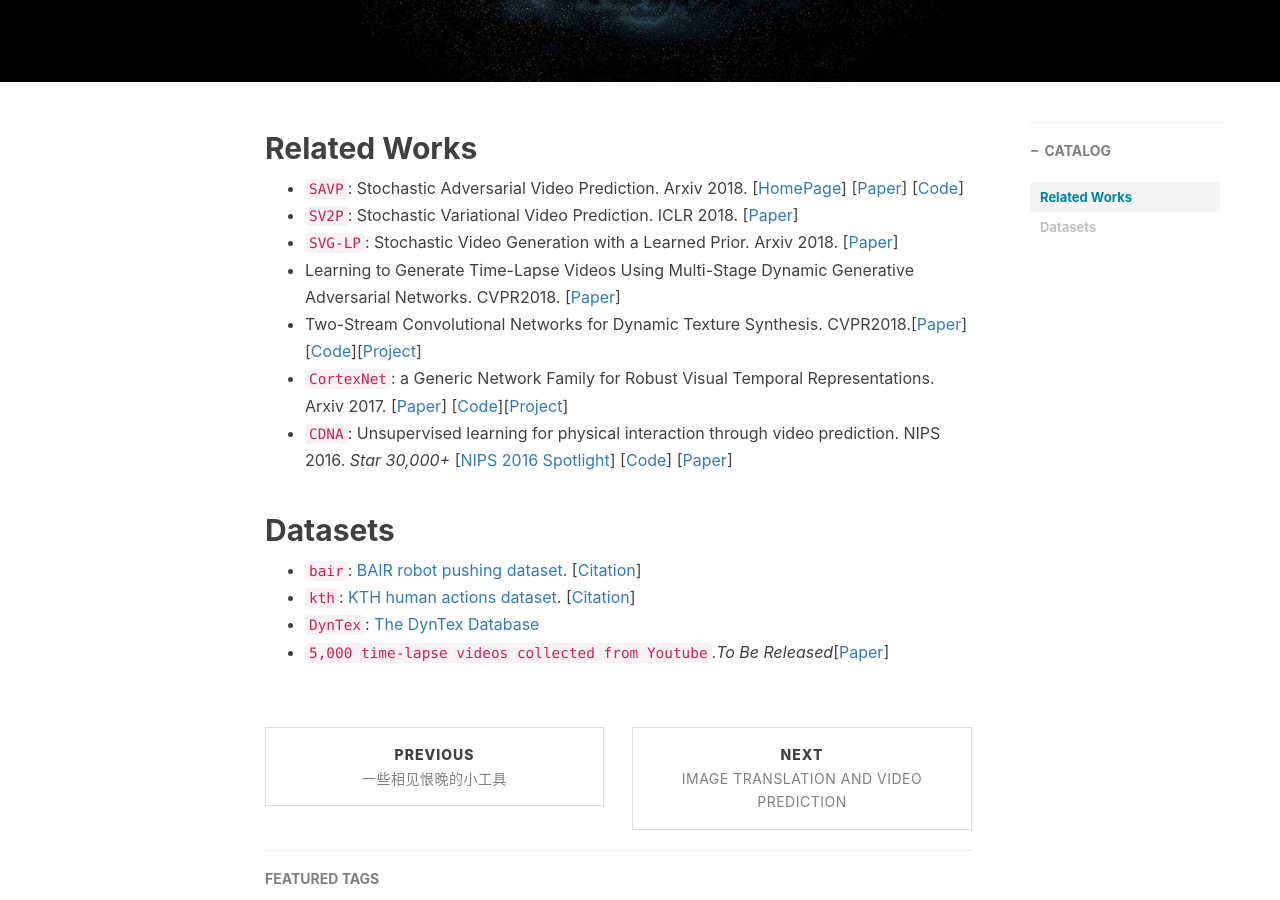
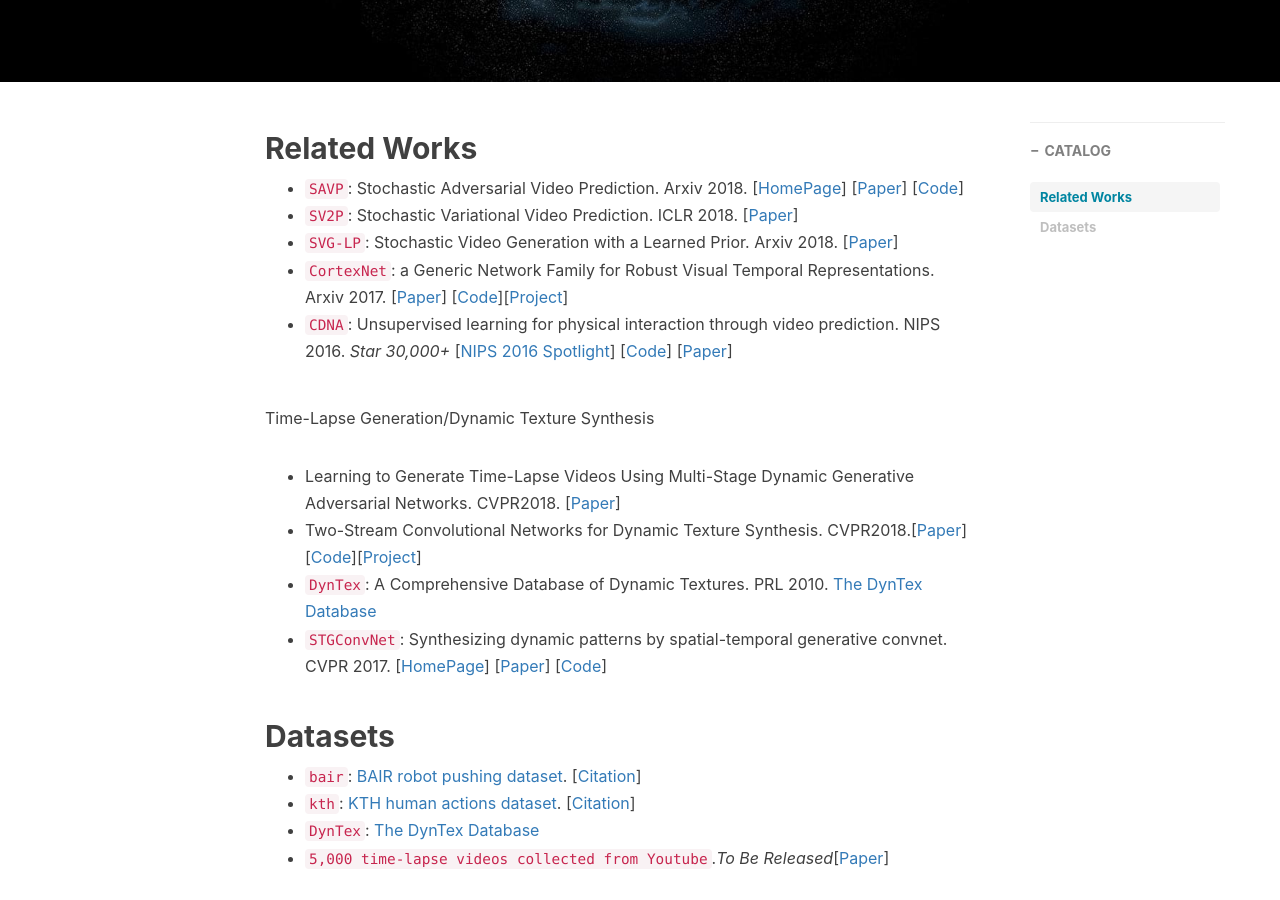
Before and after one commit to bdseal/bdseal.github.io, a Jekyll site: the page built from _posts/2018-04-25-A collection of video prediction.md, in a window 1280 px wide and 900 px high, scrolled down 543 px. Built offline with Jekyll 4.4.1, drawn with Linux system fonts in a browser that asks for light colours; nearby versions of some CDN libraries; comment, search, counter and statistics services are not loaded.

Commit message:
renew posts a collection of video prediction

```diff
--- a/_posts/2018-04-25-A collection of video prediction.md
+++ b/_posts/2018-04-25-A collection of video prediction.md
@@ -14,10 +14,15 @@
 - `SAVP`: Stochastic Adversarial Video Prediction. Arxiv 2018. [[HomePage](https://alexlee-gk.github.io/video_prediction/)] [[Paper](https://arxiv.org/abs/1804.01523)] [[Code](https://github.com/alexlee-gk/video_prediction)]
 - `SV2P`: Stochastic Variational Video Prediction. ICLR 2018. [[Paper](https://arxiv.org/abs/1710.11252)]
 - `SVG-LP`: Stochastic Video Generation with a Learned Prior. Arxiv 2018. [[Paper](https://arxiv.org/abs/1802.07687)]
+- `CortexNet`: a Generic Network Family for Robust Visual Temporal Representations. Arxiv 2017. [[Paper](https://arxiv.org/pdf/1706.02735.pdf)] [[Code](https://github.com/atcold/pytorch-CortexNet)][[Project](https://engineering.purdue.edu/elab/CortexNet/)]
+- `CDNA`: Unsupervised learning for physical interaction through video prediction. NIPS 2016. *Star 30,000+* [[NIPS 2016 Spotlight](https://www.youtube.com/watch?v=eYT_9xEu_8g)] [[Code](https://github.com/tensorflow/models/tree/master/research/video_prediction)] [[Paper](https://arxiv.org/abs/1605.07157)]
+
+Time-Lapse Generation/Dynamic Texture Synthesis
 - Learning to Generate Time-Lapse Videos Using Multi-Stage Dynamic Generative Adversarial Networks. CVPR2018. [[Paper](https://arxiv.org/abs/1709.07592)]
 - Two-Stream Convolutional Networks for Dynamic Texture Synthesis. CVPR2018.[[Paper](https://arxiv.org/abs/1706.06982)][[Code](https://github.com/ryersonvisionlab/two-stream-dyntex-synth)][[Project](https://ryersonvisionlab.github.io/two-stream-projpage/)]
-- `CortexNet`: a Generic Network Family for Robust Visual Temporal Representations. Arxiv 2017. [[Paper](https://arxiv.org/pdf/1706.02735.pdf)] [[Code](https://github.com/atcold/pytorch-CortexNet)][[Project](https://engineering.purdue.edu/elab/CortexNet/)]
-- `CDNA`: Unsupervised learning for physical interaction through video prediction. NIPS 2016. *Star 30,000+* [[NIPS 2016 Spotlight](https://www.youtube.com/watch?v=eYT_9xEu_8g)] [[Code](https://github.com/tensorflow/models/tree/master/research/video_prediction)] [[Paper](https://arxiv.org/abs/1605.07157)]
+- `DynTex`: A Comprehensive Database of Dynamic Textures. PRL 2010. [The DynTex Database](http://dyntex.univ-lr.fr/database.html)
+- `STGConvNet`: Synthesizing dynamic patterns by spatial-temporal generative convnet. CVPR 2017. [[HomePage](https://github.com/zilongzheng/STGConvNet)] [[Paper](https://arxiv.org/abs/1606.00972)] [[Code](https://github.com/zilongzheng/STGConvNet/video_prediction)]
+
 
 ## Datasets
 - `bair`: [BAIR robot pushing dataset](https://sites.google.com/view/sna-visual-mpc/). [[Citation](https://github.com/alexlee-gk/video_prediction/blob/master/data/bibtex/sna.txt)]
```
